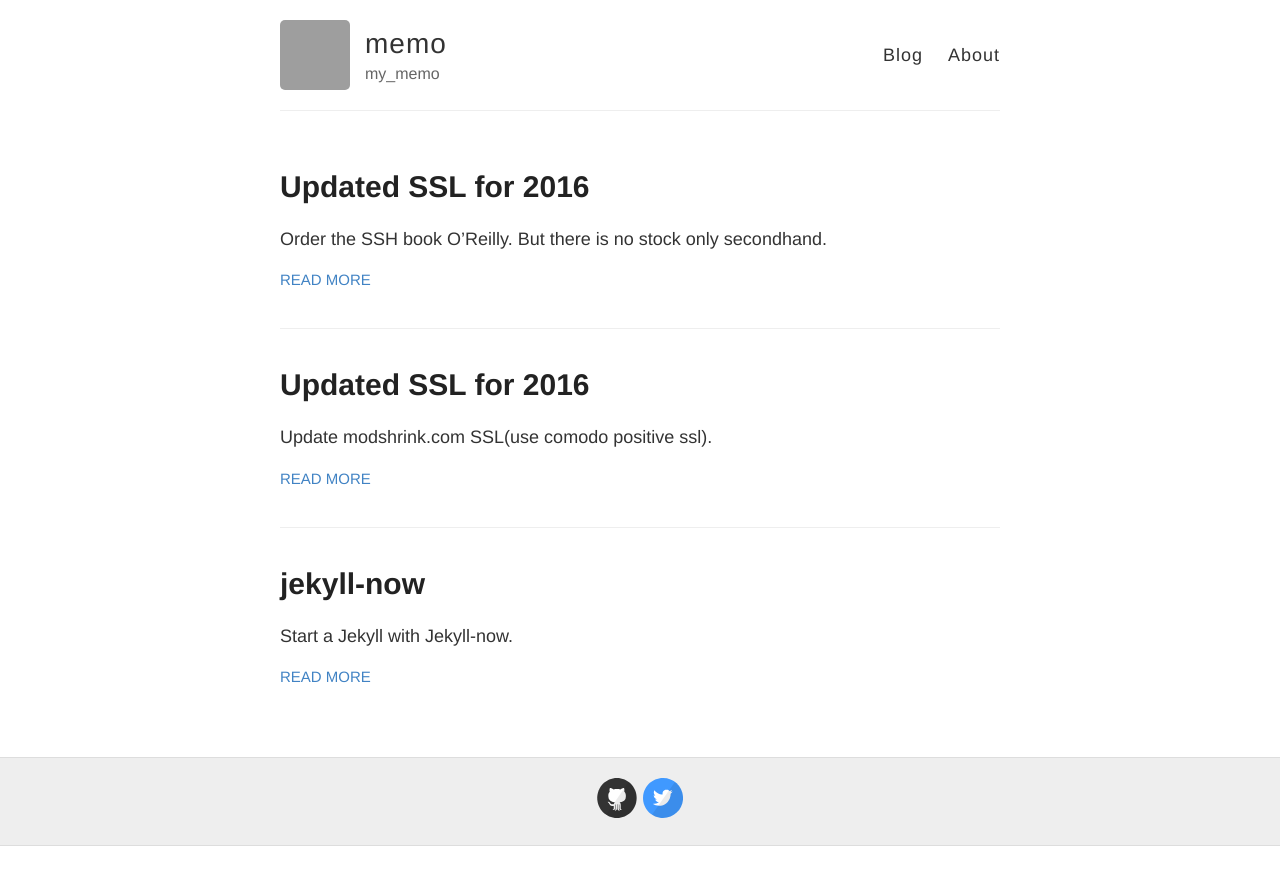
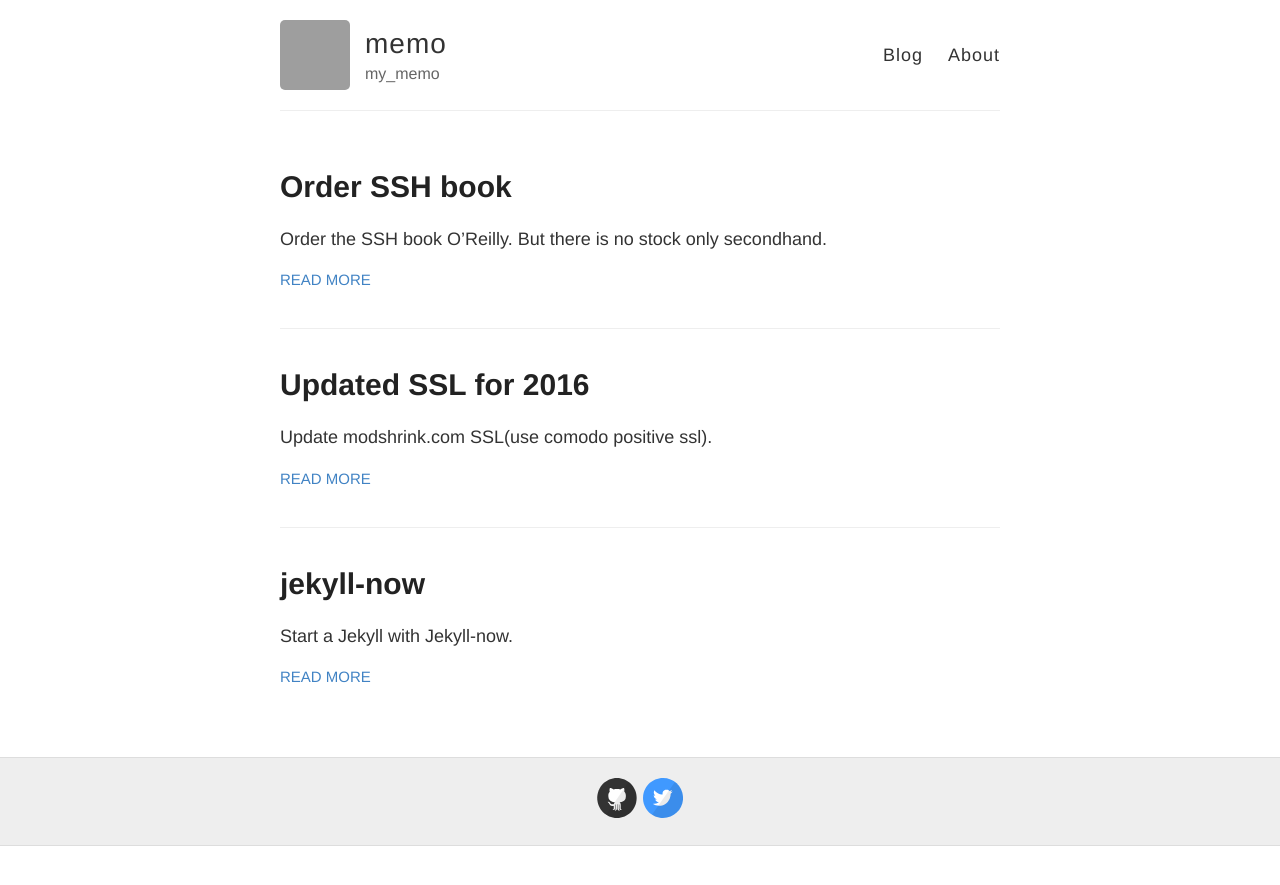
Before and after one commit to modshrink/modshrink.github.io, a Jekyll site: the page built from index.html, in a window 1280 px wide. Shown: the top 885 px of the page. Built offline with Jekyll 4.4.1, drawn with Linux system fonts in a browser that asks for light colours; Markdown is read by kramdown in place of the engine named in the settings; grey boxes are pictures that could not be loaded.

Commit message:
modify: change title

```diff
--- a/_posts/2015-11-20-order-ssh-book.md
+++ b/_posts/2015-11-20-order-ssh-book.md
@@ -1,6 +1,6 @@
 ---
 layout: post
-title: Updated SSL for 2016
+title: Order SSH book
 ---
 
 Order the SSH book O'Reilly. But there is no stock only secondhand.
```
Also changed, not shown: _posts/2015-11-19-updated-ssl-for-2006 - コピー.md (renamed from _posts/2015-11-19-updated-ssl-for-2006.md).
